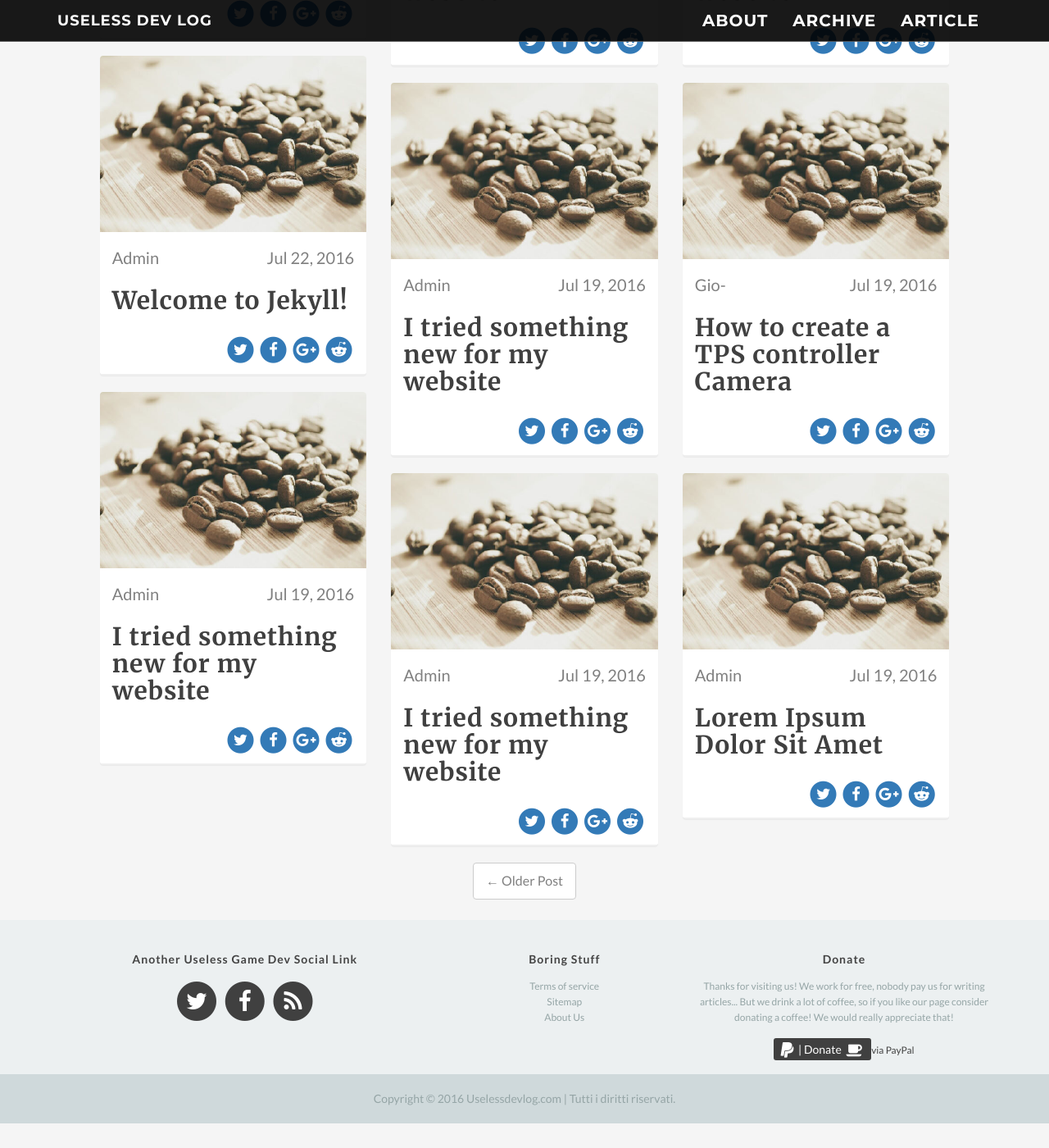
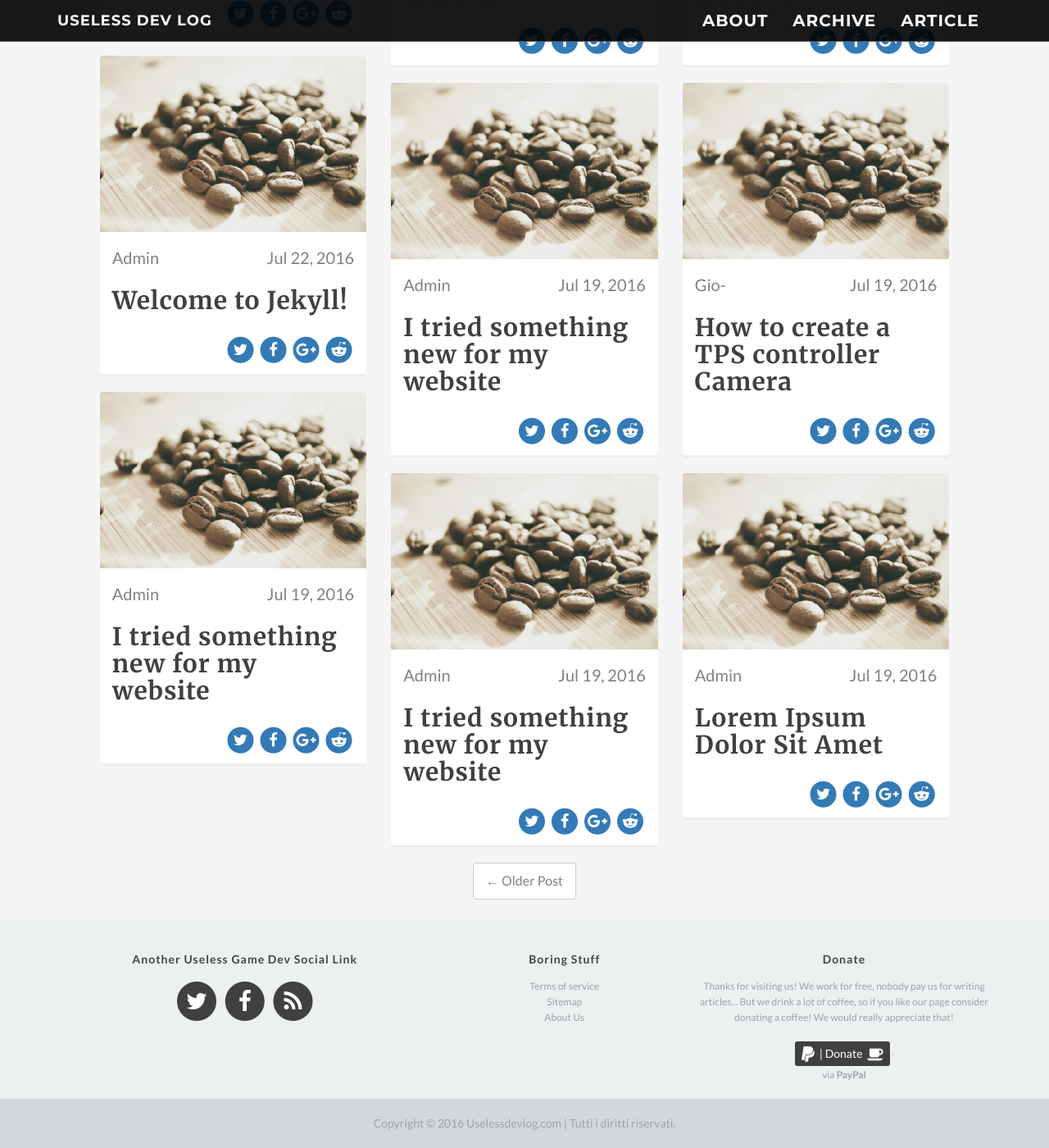
Before and after one commit to UselessDevLog/uselessdevlog, a Jekyll site: the page built from index.html, in a window 1280 px wide and 1400 px high, scrolled down 1085 px. Shown: the whole window at 82% size. Built offline with Jekyll 4.4.1, drawn with Linux system fonts in a browser that asks for light colours; nearby versions of some CDN libraries; the list of posts is cut into pages by our own code; before the commit the page ends 2455 px from its top, so only the background shows below that.

Commit message:
Added Button Paypal

```diff
--- a/_includes/footer.html
+++ b/_includes/footer.html
@@ -42,12 +42,21 @@
                     Thanks for visiting us! We work for free, nobody pay us for writing articles... But we drink a lot of coffee, so if you like our page consider donating a coffee! We would really appreciate that!
                 </p>
                 <br>
-                <a href="#" class="donate-btn">
-                    <i class="fa fa-paypal fa-inverse fa-lg" aria-hidden="true"></i> |
-                    Donate
-                    <i class="fa fa-coffee fa-inverse fa-lg" aria-hidden="true"></i>
-                </a>
-                <small>via PayPal</small>
+
+                <form action="https://www.paypal.com/cgi-bin/webscr" method="post" target="_top">
+                    <input type="hidden" name="cmd" value="_s-xclick">
+                    <input type="hidden" name="hosted_button_id" value="PU6WVV7ZBYHAJ">
+
+                    <button type="submit" class="donate-btn">
+                        <i class="fa fa-paypal fa-inverse fa-lg" aria-hidden="true"></i> |
+                            Donate
+                        <i class="fa fa-coffee fa-inverse fa-lg" aria-hidden="true"></i>
+                    </button>
+                    <img alt="" border="0" src="https://www.paypalobjects.com/it_IT/i/scr/pixel.gif" width="1" height="1">
+                </form>
+
+
+                <small style="color: #95a5a6;">via <strong>PayPal</strong></small>
             </div>
 
         </div>
--- a/_sass/_base.scss
+++ b/_sass/_base.scss
@@ -326,10 +326,11 @@ footer p a:active {
     text-decoration: underline;
     color: $titleFontColor;
 }
-footer a.donate-btn {
+footer .donate-btn {
     color: #fff;
     background-color: rgb(64,64,64);
     padding: 5px 5px;
+    border: none;
     -webkit-border-radius: 3px;
     -moz-border-radius: 3px;
     border-radius: 3px;
@@ -337,13 +338,13 @@ footer a.donate-btn {
     -moz-transition: all .2s ease-in-out;
     transition: all .2s ease-in-out;
 }
-footer a.donate-btn i.fa {
+footer .donate-btn i.fa {
     margin: 0 3px;
 }
 
-footer a.donate-btn:hover,
-footer a.donate-btn:focus,
-footer a.donate-btn:active {
+footer .donate-btn:hover,
+footer .donate-btn:focus,
+footer .donate-btn:active {
     text-decoration: none;
     background-color: $linkHoverColor;
 }
```
